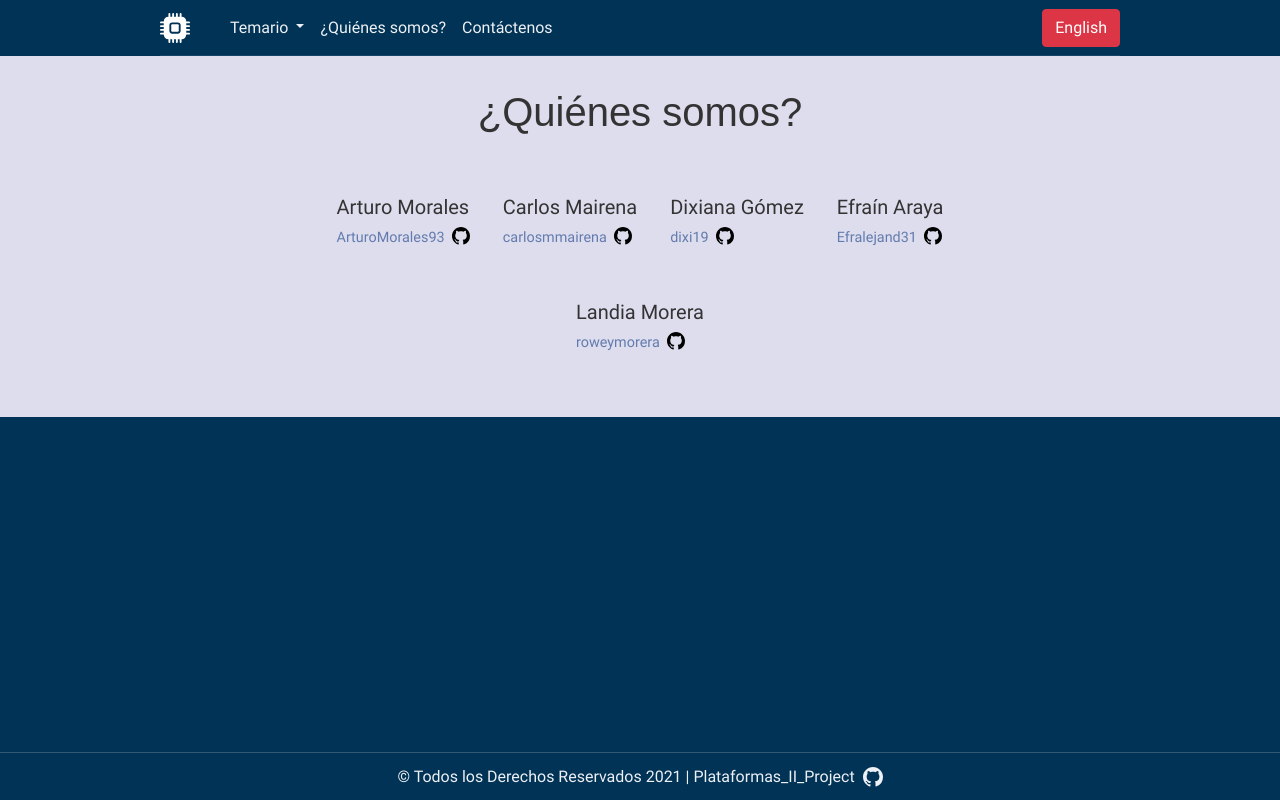
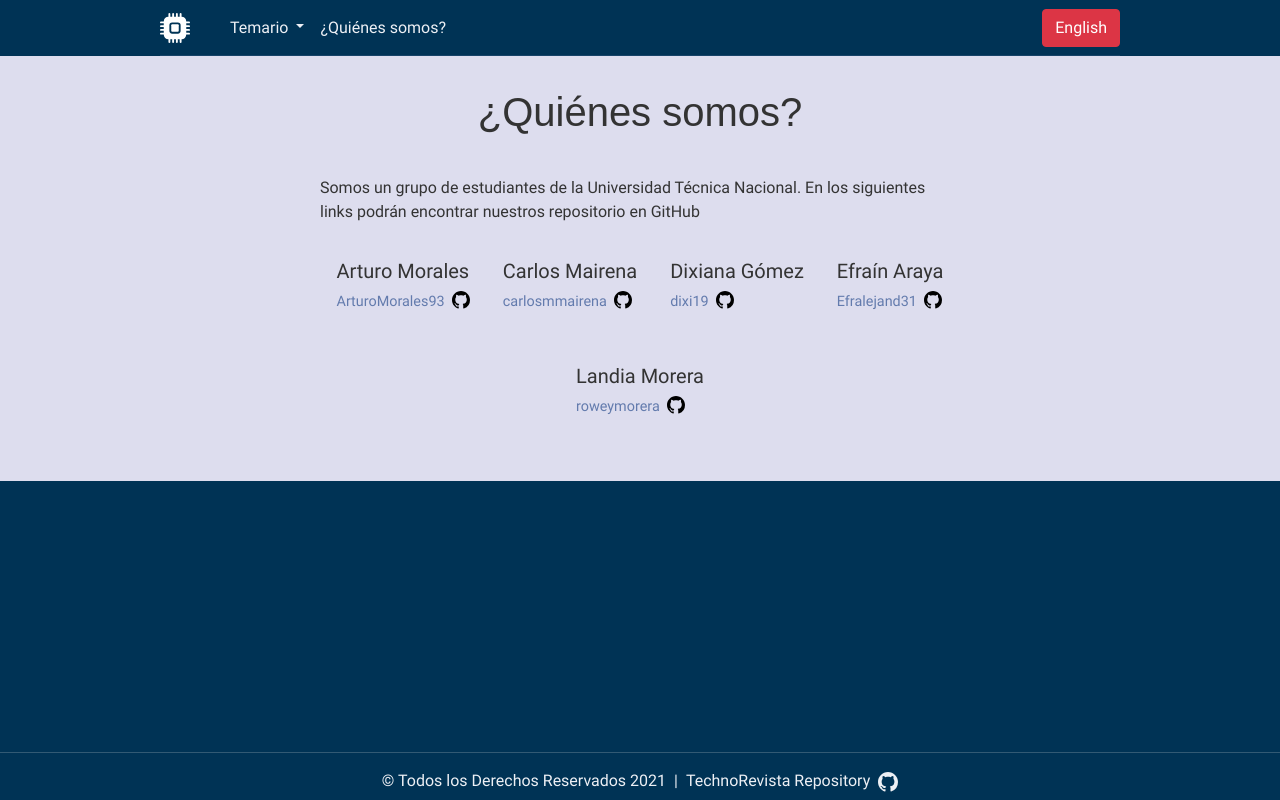
Before and after one commit to ArturoMorales93/Plataformas_II_Project, a Flask app: page /quienes-somos in a window 1280 px wide. Run offline with Flask 2, Linux system fonts and the light colour scheme; some libraries are stand-ins or nearby versions; some web fonts are replaced.

Commit message:
Se retira la información de la página de contactenos

```diff
--- a/project/__init__.py
+++ b/project/__init__.py
@@ -8,7 +8,6 @@ from .landia import landia
 from .arturo import arturo
 from .carlos import carlos
 from .about import about
-from .contact import contact
 
 app = Flask(__name__)
 app.config.from_pyfile('config/config.cfg')
@@ -21,4 +20,3 @@ app.register_blueprint(landia)
 app.register_blueprint(arturo)
 app.register_blueprint(carlos)
 app.register_blueprint(about)
-app.register_blueprint(contact)
--- a/project/about/templates/en_about.html
+++ b/project/about/templates/en_about.html
@@ -7,6 +7,9 @@
 {% block content %}
 <section class="section-article">
     <h1 class="text-center">{{ title }}</h1>
+    <div>
+        <p>Somos un grupo de estudiantes de la Universidad Técnica Nacional. En los siguientes links podrán encontrar nuestros repositorio en GitHub</p>
+    </div>
     <div class="about-container">
         <div class="person">
             <p class="person-name">Arturo Morales</p>
--- a/project/about/templates/es_about.html
+++ b/project/about/templates/es_about.html
@@ -7,6 +7,9 @@
 {% block content %}
 <section class="section-article">
     <h1 class="text-center">{{ title }}</h1>
+    <div>
+        <p>Somos un grupo de estudiantes de la Universidad Técnica Nacional. En los siguientes links podrán encontrar nuestros repositorio en GitHub</p>
+    </div>
     <div class="about-container">
         <div class="person">
             <p class="person-name">Arturo Morales</p>
--- a/project/contact/__init__.py
+++ /dev/null
@@ -1,5 +0,0 @@
-from flask import Blueprint
-
-contact = Blueprint('contact',__name__, template_folder='templates')
-
-from . import routes
--- a/project/index/templates/en_base.html
+++ b/project/index/templates/en_base.html
@@ -49,7 +49,6 @@
                         <a class="nav-link" href="/en/about-us">About Us</a>
                     </li>
                     <li class="nav-item">
-                        <a class="nav-link" href="/en/contact-us">Contact Us</a>
                     </li>
                 </ul>
                 <a class="btn btn-danger" href="/es">Español</a>
@@ -66,7 +65,7 @@
     <footer class="footer">
         <p>
             © Todos los Derechos Reservados 2021 |
-            <a href="https://github.com/ArturoMorales93/Plataformas_II_Project" target="_blank">Plataformas_II_Project
+            <a href="https://github.com/ArturoMorales93/Plataformas_II_Project" target="_blank">TechnoRevista Repository
                 <span>
                     <svg xmlns="http://www.w3.org/2000/svg" width="16" height="16" fill="currentColor"
                         class="bi bi-github" viewBox="0 0 16 16">
--- a/project/index/templates/es_base.html
+++ b/project/index/templates/es_base.html
@@ -49,7 +49,6 @@
                         <a class="nav-link" href="/es/quienes-somos">¿Quiénes somos?</a>
                     </li>
                     <li class="nav-item">
-                        <a class="nav-link" href="/es/contactenos">Contáctenos</a>
                     </li>
                 </ul>
                 <a class="btn btn-danger" href="/en">English</a>
@@ -65,8 +64,10 @@
     <!-- Footer -->
     <footer class="footer">
         <p>
-            © Todos los Derechos Reservados 2021 |
-            <a href="https://github.com/ArturoMorales93/Plataformas_II_Project" target="_blank">Plataformas_II_Project
+        <div class="footer-container">
+            © Todos los Derechos Reservados 2021
+            <span> | </span>
+            <a href="https://github.com/ArturoMorales93/Plataformas_II_Project" target="_blank">TechnoRevista Repository
                 <span>
                     <svg xmlns="http://www.w3.org/2000/svg" width="16" height="16" fill="currentColor"
                         class="bi bi-github" viewBox="0 0 16 16">
@@ -75,6 +76,7 @@
                     </svg>
                 </span>
             </a>
+        </div>
         </p>
     </footer>
 
--- a/project/static/css/styles.css
+++ b/project/static/css/styles.css
@@ -330,14 +330,32 @@ section {
 }
 
 /* Footer */
-.footer {
+.footer-container {
   display: flex;
+  flex-direction: column;
   align-items: center;
   justify-content: center;
 }
 
-.footer p {
+@media screen and (min-width: 768px) {
+  .footer-container {
+    flex-direction: row;
+  }
+}
+
+.footer-container p {
   margin: 0;
+}
+
+.footer-container > span {
+  display: none;
+}
+
+@media screen and (min-width: 768px) {
+  .footer-container > span {
+    display: block;
+    margin: 0 .5em;
+  }
 }
 
 /* Others */
--- a/project/static/scss/layout/_layout.scss
+++ b/project/static/scss/layout/_layout.scss
@@ -211,13 +211,27 @@ section, .header, .footer {
 }
 
 /* Footer */
-.footer {
+.footer-container {
     display: flex;
+    flex-direction: column;
     align-items: center;
     justify-content: center;
 
+    @include media(md) {
+        flex-direction: row;
+    }
+
     p {
         margin: 0;
+    }
+
+    & > span {
+        display: none;
+
+        @include media(md) {
+            display: block;
+            margin: 0 .5em;
+        }
     }
 }
 
```
Also changed, not shown: project/contact/routes.py (deleted, +0 -16 lines), project/contact/templates/en_contact.html (deleted, +0 -22 lines), project/contact/templates/es_contact.html (deleted, +0 -22 lines), 1 other file.
